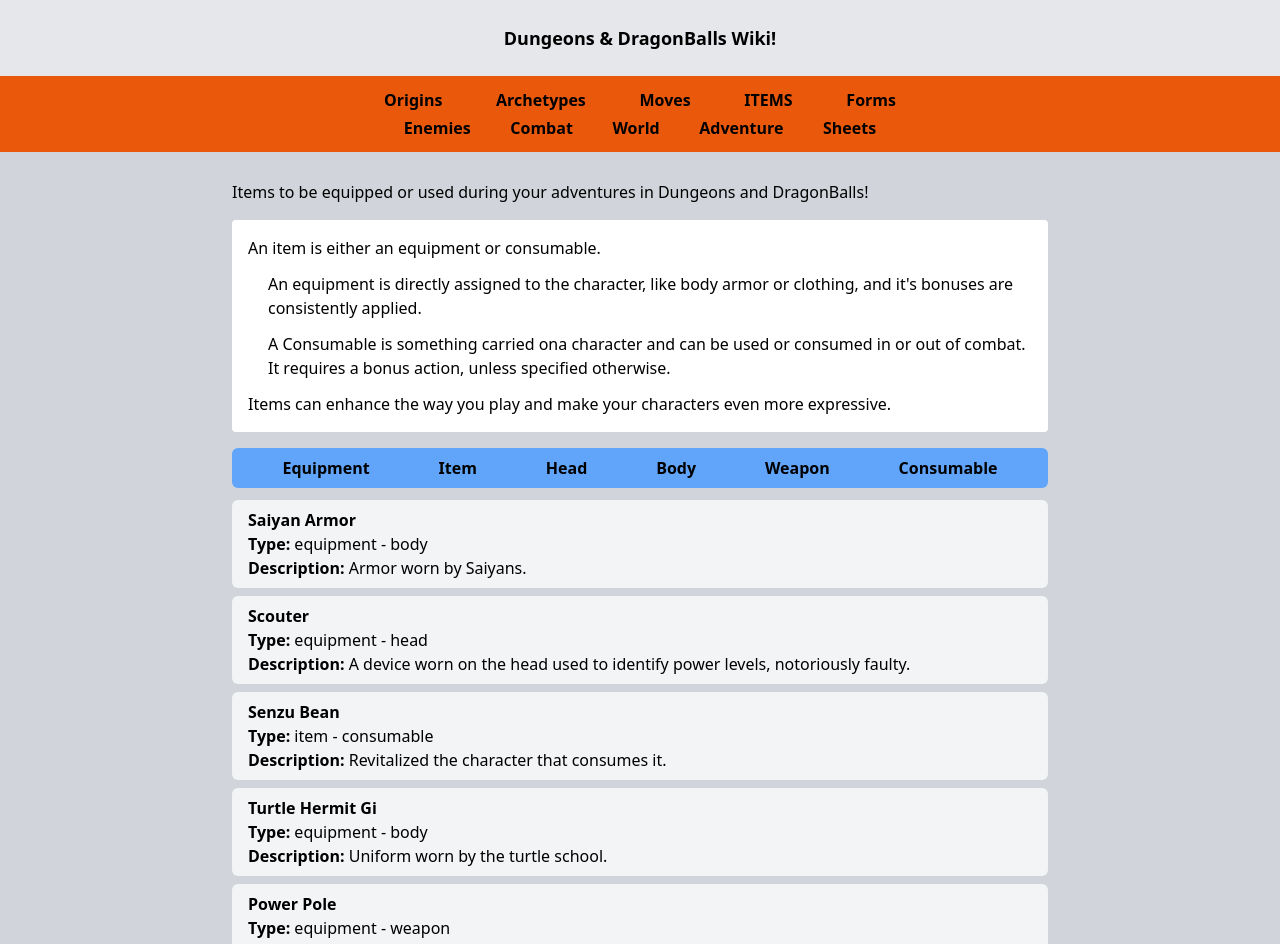
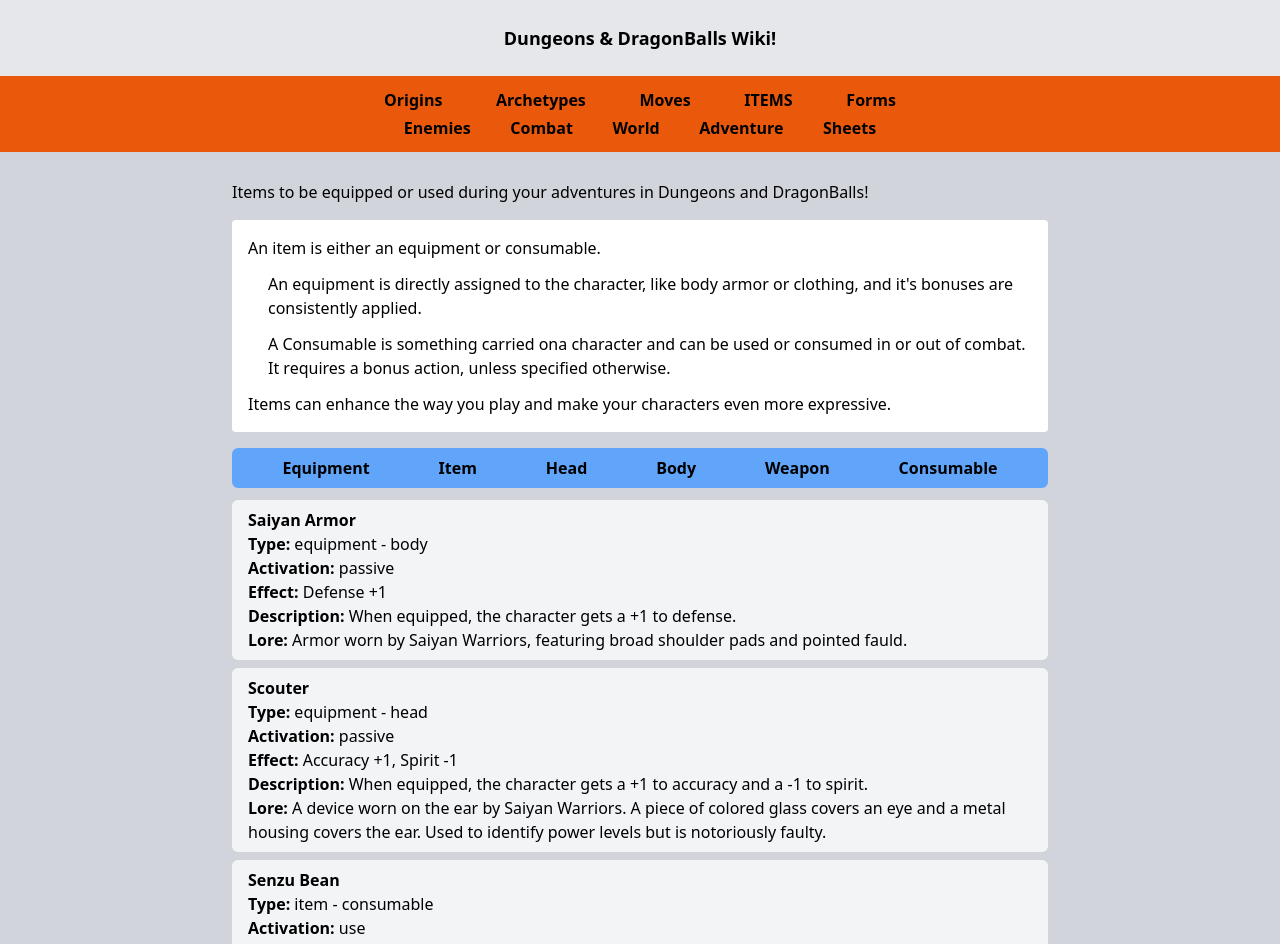
Before and after one commit to KylePep/ddbwiki, a Next.js app: page /items in a window 1280 px wide. Shown: the top 944 px of the page. Built offline with nearby package versions, Linux system fonts and the light colour scheme.

Commit message:
reformatted data layout for items, adjusted rendering to page

```diff
--- a/app/items/page.tsx
+++ b/app/items/page.tsx
@@ -32,7 +32,12 @@ export default function page() {
                 <h3><span className='font-semibold'>Type: </span>{item.type}
                 <span> - {item.subType}</span>
                 </h3>
+                <div>
+                  <h4><span className='font-semibold'>Activation: </span>{item.effectTrigger}</h4>
+                  <h4><span className='font-semibold'>Effect: </span>{item.effect}</h4>
+                </div>
                 <p><span className='font-semibold'>Description: </span>{item.description}</p>
+                <p><span className='font-semibold'>Lore: </span>{item.lore}</p>
           </div>
               ))}
         </div>
--- a/shared/constants/itemData.json
+++ b/shared/constants/itemData.json
@@ -5,49 +5,70 @@
       "title": "None",
       "type": "none",
       "subType": "none",
-      "description": "No item"
+      "effectTrigger": "passive",
+      "effect": "effect",
+      "description": "No item",
+      "lore": "No item"
     },
     {
       "id": 1,
       "title": "Saiyan Armor",
       "type": "equipment",
       "subType": "body",
-      "description": "Armor worn by Saiyans."
+      "effectTrigger": "passive",
+      "effect": "Defense +1",
+      "description": "When equipped, the character gets a +1 to defense.",
+      "lore": "Armor worn by Saiyan Warriors, featuring broad shoulder pads and pointed fauld."
     },
     {
       "id": 2,
       "title": "Scouter",
       "type": "equipment",
       "subType": "head",
-      "description": "A device worn on the head used to identify power levels, notoriously faulty."
+      "effectTrigger": "passive",
+      "effect": "Accuracy +1, Spirit -1",
+      "description": "When equipped, the character gets a +1 to accuracy and a -1 to spirit.",
+      "lore": "A device worn on the ear by Saiyan Warriors. A piece of colored glass covers an eye and a metal housing covers the ear. Used to identify power levels but is notoriously faulty."
     },
     {
       "id": 3,
       "title": "Senzu Bean",
       "type": "item",
       "subType": "consumable",
-      "description": "Revitalized the character that consumes it."
+      "effectTrigger": "use",
+      "effect": "Health Max, Arch Counter Max",
+      "description": "Hp becomes set to full, archetype counters become set to max.",
+      "lore": "A mystical bean cultivated by Korin atop Korin, especially rare and helpful during battles for the fate of the earth."
     },
     {
       "id": 4,
       "title": "Turtle Hermit Gi",
       "type": "equipment",
       "subType": "body",
-      "description": "Uniform worn by the turtle school."
+      "effectTrigger": "passive",
+      "effect": "Agility +1",
+      "description": "When equipped, the character gets a +1 to agility.",
+      "lore": "An orange gi worn by the students of the Turtle School, trained by Master Roshi."
     },
     {
       "id": 5,
       "title": "Power Pole",
       "type": "equipment",
       "subType": "weapon",
-      "description": "A pole capable of extending to great lengths."
+      "effectTrigger": "use",
+      "effect": "PowerPoleMove, Physical Attack Accuracy +1",
+      "description": "When equipped, the character gets the -PowerPoleMove- and +1 to physical attack accuracy.",
+      "lore": "A simple red pole contained by a red sheathe worn on the back, when called upon the Power Pole can extend to extreme heights."
     },
     {
       "id": 6,
       "title": "Demon Clan Clothes",
       "type": "equipment",
       "subType": "body",
-      "description": "A purple outfit with shoulder padded cape."
+      "effectTrigger": "passive",
+      "effect": "Defense +2, agility -1",
+      "description": "When equipped, the character gets a +2 to defense and a -1 to agility.",
+      "lore": "The outfit worn by the demon clan. A purple gi, pointed brown shoes and a weighted cape with broad shoulder pads. The increased weight is said to aid in training."
     }
   ]
 }
```
